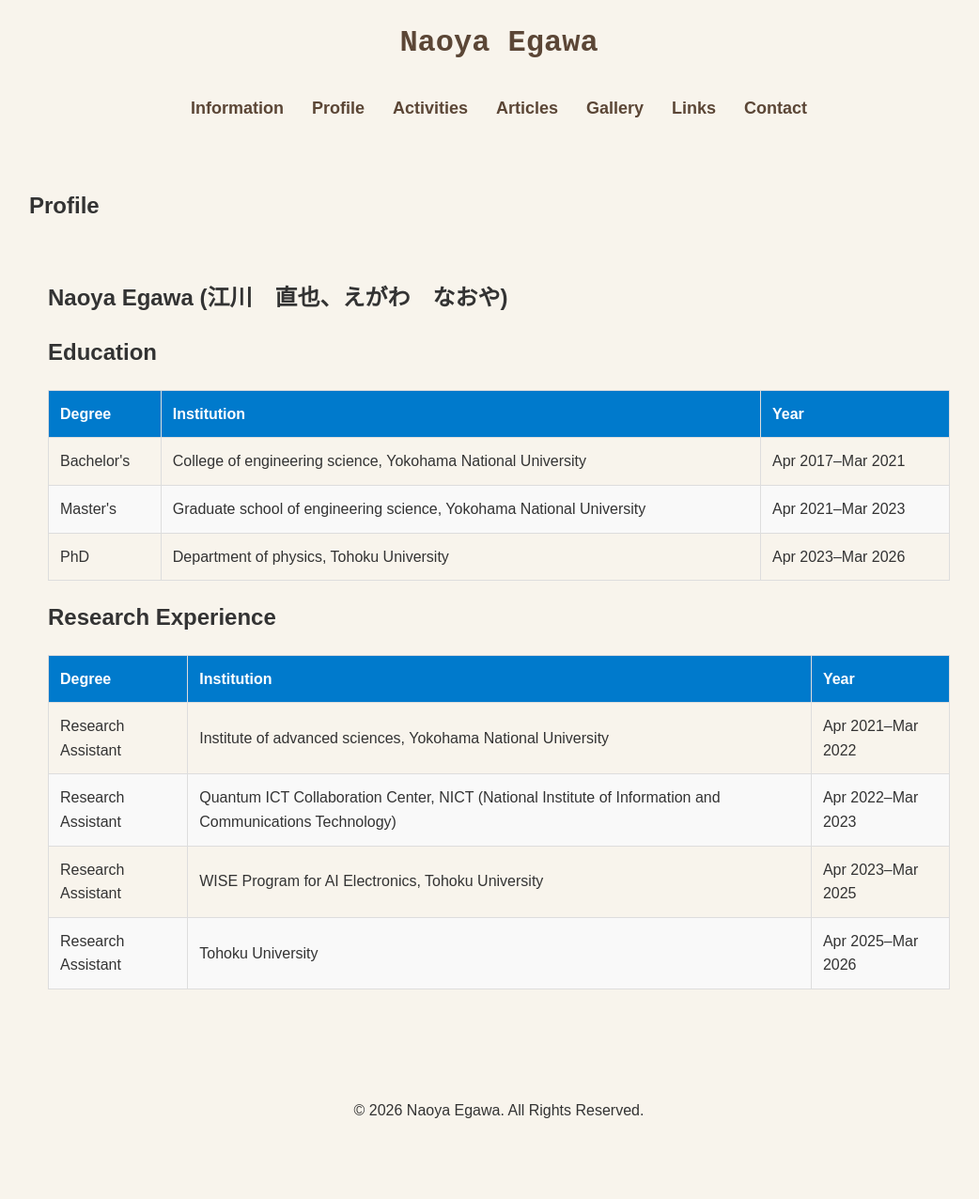
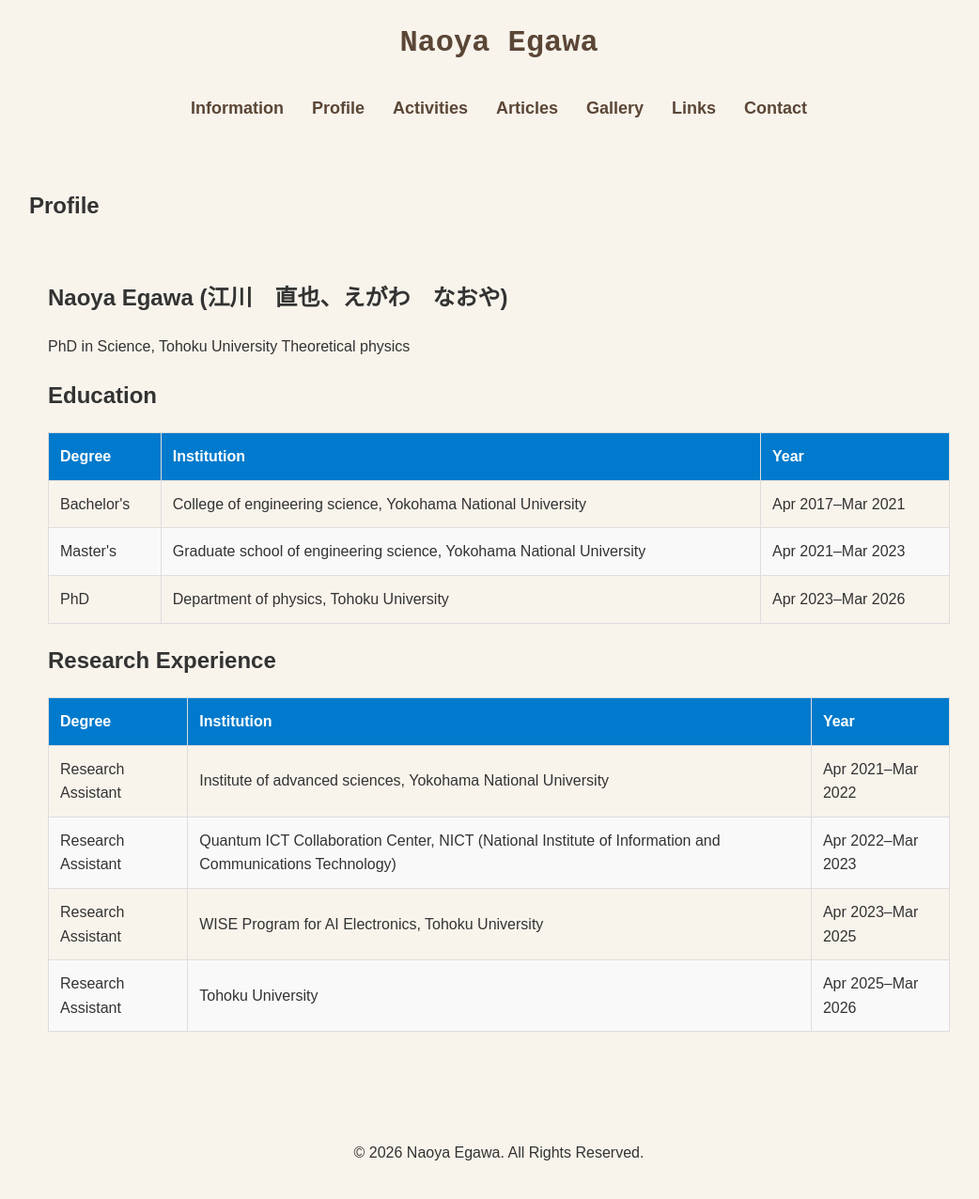
Before and after one commit to NaoyaE/naoyae.github.io, a Jekyll site: the page built from profile.md, in a window 1280 px wide. Shown: the whole page at 94% size, without its empty margins (109-1151 px from the left). Built offline with Jekyll 4.4.1, drawn with Linux system fonts in a browser that asks for light colours; before the commit the page ends 1230 px from its top, so only the background shows below that.

Commit message:
second commit

```diff
--- a/profile.md
+++ b/profile.md
@@ -31,6 +31,9 @@
 <section id="profile">
 
   <h2>Naoya Egawa (江川　直也、えがわ　なおや)</h2>
+  PhD in Science, Tohoku University
+
+  Theoretical physics
 
 <!--
   <img src="{{ site.baseurl }}/assets/images/profile.jpeg" alt="About Image" style="max-width:300px; display:block; margin-bottom:20px;"> -->
```
